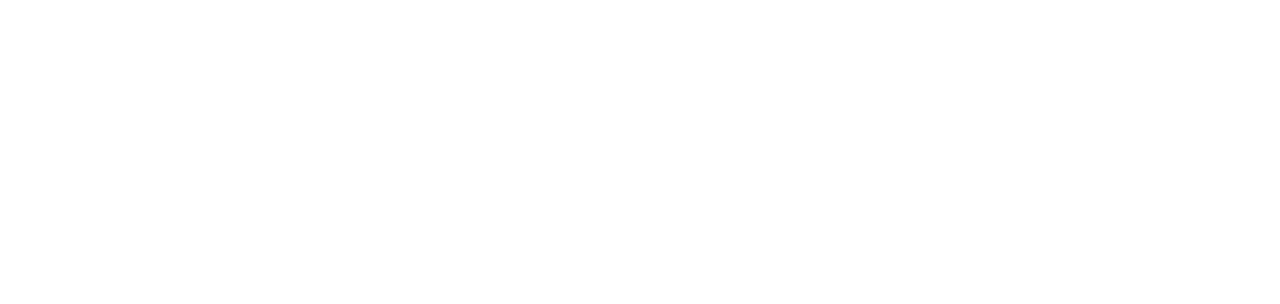
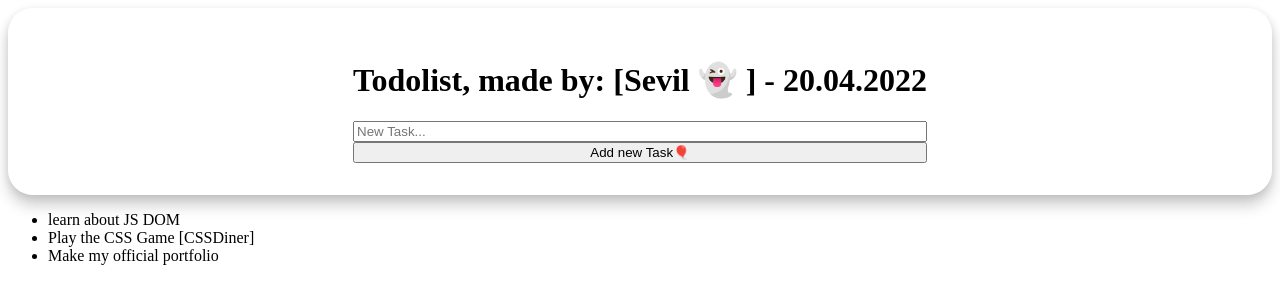
Before and after one commit to sevilcankiz/Todlist-Html-Css-Js-, a plain HTML site: page index.html in a window 1280 px wide. Drawn offline with Linux system fonts and the light colour scheme.

Commit message:
Update: NewTodo() function, glass morph, center div

```diff
--- a/index.html
+++ b/index.html
@@ -3,8 +3,21 @@
 <head>
     <meta charset="UTF-8">
     <title>Title</title>
+    <link rel="stylesheet" href="style.css">
 </head>
 <body>
 
+<div class="todofunction">
+    <h1>Todolist, made by: [Sevil 👻 ] - 20.04.2022</h1>
+    <input type="text" id="myInput" placeholder="New Task...">
+    <button class="addBtn" onclick="NewTodo()"> Add new Task🎈</button>
+</div>
+
+<ul id="myUL">
+    <li>learn about JS DOM</li>
+    <li>Play the CSS Game [CSSDiner]</li>
+    <li>Make my official portfolio</li>
+</ul>
+<script src="scripts.js"></script>
 </body>
 </html>
--- a/scripts.js
+++ b/scripts.js
@@ -0,0 +1,10 @@
+function NewTodo() {
+    // console.log("Hello Class");
+    var listItem = document.createElement("li");
+    var inputField = document.getElementById("myInput").value;
+    var tNode = document.createTextNode(inputField);
+
+    listItem.appendChild(tNode);
+
+    document.getElementById("myUL").appendChild(listItem);
+}
--- a/style.css
+++ b/style.css
@@ -0,0 +1,14 @@
+.todofunction{
+    display: grid;
+    justify-content: center;
+    align-items: center;
+    border-radius: 25px;
+    backdrop-filter: blur(38px);
+    padding: 2rem;
+    box-shadow: 0 2px 10px rgb(0 0 0 / 10%), 0 10px 15px rgb(0 0 0 / 20%);
+    box-sizing: border-box;
+    background-image: linear-gradient(45deg, rgba(255,255,255,0.35), rgba(255,255,255,0.35));
+    width: 100%;
+    min-height: 70px;
+    mix-blend-mode: hard-light;
+}
```
